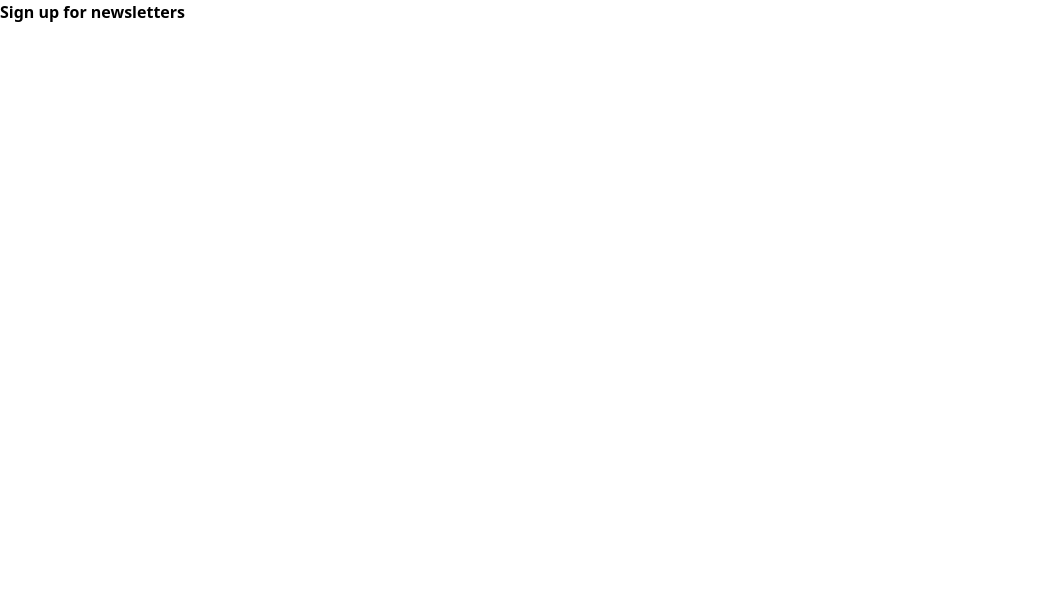
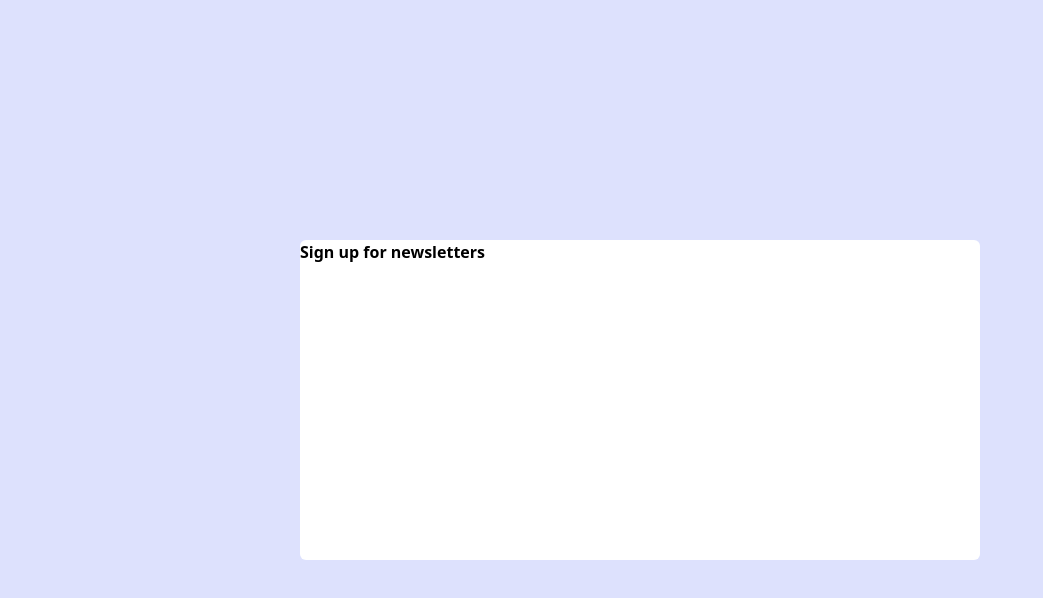
Before and after one commit to eobcre/newsletter-subscription, a React (Vite) app: page / in a window 1280 px wide. Shown: the top 598 px of the page, without its empty margins (0-1043 px from the left). Built offline with nearby package versions, Linux system fonts and the light colour scheme.

Commit message:
background styled

```diff
--- a/src/App.tsx
+++ b/src/App.tsx
@@ -5,12 +5,14 @@ import SubscribeButton from './components/SubscribeButton';
 
 const App = () => {
   return (
-    <div>
-      <div>
-        <Title />
-        <CheckContents />
-        <EmailInput />
-        <SubscribeButton />
+    <div className='bg-[#DDE1FD] h-screen'>
+      <div className='flex justify-center items-center h-screen'>
+        <div className='bg-white rounded-md w-[680px] h-[320px]'>
+          <Title />
+          <CheckContents />
+          <EmailInput />
+          <SubscribeButton />
+        </div>
       </div>
     </div>
   );
```
